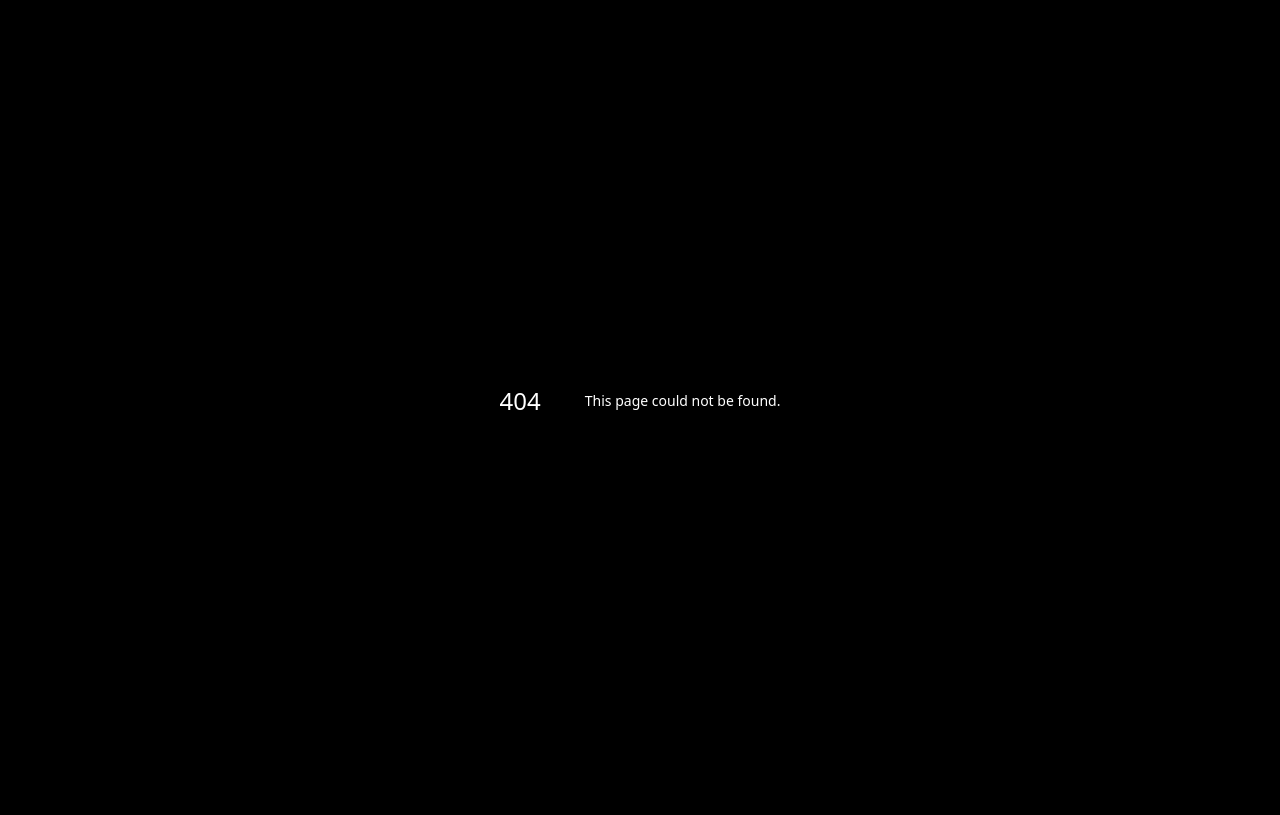
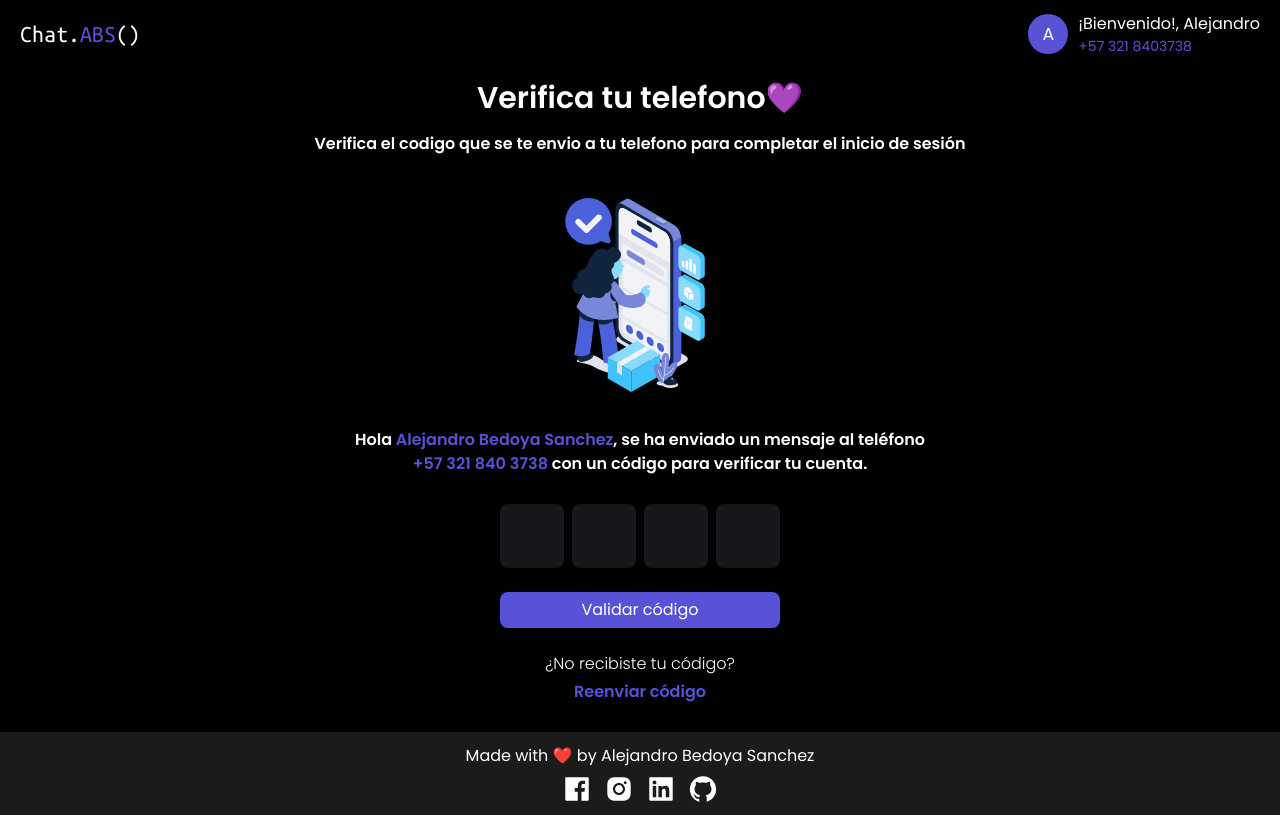
Before and after one commit to Dante05S/chat, a Next.js app: page /code-verification in a window 1280 px wide. Before the commit this address had no page. Built offline with nearby package versions, Linux system fonts and the light colour scheme.

Commit message:
:lipstick: add code verification view

```diff
--- /dev/null
+++ b/hooks/useTimer.ts
@@ -0,0 +1,81 @@
+import { useRef, useState } from 'react';
+
+interface TimerState {
+  timer: string;
+  startTimer: () => void;
+}
+
+interface TimeRemainder {
+  total: number;
+  sec: number;
+}
+
+const useTimer = (startSecs: number): TimerState => {
+  const refInterval = useRef<NodeJS.Timer | null>(null);
+  const [timer, setTimer] = useState<string>('00');
+
+  // Obtiene por donde va el contador en tiempo real
+  const getCreatAt = (): string => {
+    const createdAt = new Date();
+    // Establece el limite del contador que es donde debe empezar
+    createdAt.setSeconds(createdAt.getSeconds() + startSecs);
+    return String(createdAt);
+  };
+
+  // Obtiene cuanto tiempo ha pasado desde que incio el contador
+  // recibe como parametro la fecha cuando se creo el timer
+  const getTimeRemainder = (createdAt: string): TimeRemainder => {
+    // Obtiene la diferencia de tiempo desde que se creo el timer y la hora actual
+    const total: number =
+      Date.parse(createdAt) - Date.parse(String(new Date()));
+    const sec = Math.floor((total / 1000) % 60); // Obtenemos los segundos
+    return { total, sec };
+  };
+
+  // Me retorna el formato del contador (00:00)
+  const getFormatTimer = (time: TimeRemainder): string => {
+    const { sec } = time;
+    return `${sec > 9 ? sec : `0${sec}`}`;
+  };
+
+  // Me permite inicializar el contador, por donde va en tiempo real
+  const initTimer = (): void => {
+    const createdAt = getCreatAt();
+    const { total, sec } = getTimeRemainder(createdAt);
+    if (total >= 0) {
+      setTimer(getFormatTimer({ total, sec }));
+    }
+  };
+
+  // Me permite comenzar la cuenta regresiva
+  const startTimer = (): void => {
+    const createdAt = getCreatAt();
+
+    // En caso de que llegue un nuevo contador borra el existente, para poder que no haya errores
+    if (refInterval.current !== null) clearInterval(refInterval.current);
+    const id = setInterval(() => {
+      const { total, sec } = getTimeRemainder(createdAt);
+      // Solo en caso de que aún el contador no sea 00, se actualiza el timer cada segundo
+      if (total >= 0) {
+        setTimer(getFormatTimer({ total, sec }));
+      } else {
+        // Por el contrario se borra el intervalo para que deje de comprabar cada segundo
+        clearInterval(Number(refInterval.current));
+      }
+    }, 1000);
+    // Si aun no existe ningun contandor, se referencia para poder borrarlo en caso
+    // de que llegue uno nuevo o se reinicie
+    if (refInterval.current !== undefined) refInterval.current = id;
+  };
+
+  const resetTimer = (): void => {
+    clearInterval(Number(refInterval.current));
+    refInterval.current = null;
+    initTimer();
+    startTimer();
+  };
+
+  return { timer, startTimer: resetTimer };
+};
+
+export default useTimer;
--- /dev/null
+++ b/pages/code-verification.tsx
@@ -0,0 +1,11 @@
+import PageProvider from 'context/PageContext/PageProvider';
+import React from 'react';
+import CodeVerificationView from 'views/CodeVerificationView';
+
+export default function CodeVerification(): React.JSX.Element {
+  return (
+    <PageProvider description="Verificación">
+      <CodeVerificationView />
+    </PageProvider>
+  );
+}
--- a/styles/globals.css
+++ b/styles/globals.css
@@ -91,10 +91,13 @@ body {
   .inputCode {
     @apply placeholder:text-slate-400
     block
-    w-16
+    w-14
+    h-14
+    xxs:w-16
+    xxs:h-16
     text-center
     p-4
-    text-xl
+    text-2xl
     font-semibold
     focus:outline-none focus:border-primary focus:ring-primary focus:ring-1
      [-moz-appearance:textfield];
--- /dev/null
+++ b/views/CodeVerificationView/CodeInputs.tsx
@@ -0,0 +1,100 @@
+import { type RefInputElement } from 'components/Inputs/Input';
+import TextField from 'components/Inputs/TextField';
+import React, { type RefObject, useRef } from 'react';
+
+export interface ICodeInputs {
+  sms_token1: string;
+  sms_token2: string;
+  sms_token3: string;
+  sms_token4: string;
+}
+
+interface Props {
+  codeInputs: ICodeInputs;
+  onChange: (newCodeInputs: ICodeInputs) => void;
+}
+
+export default function CodeInputs({
+  codeInputs,
+  onChange
+}: Props): React.JSX.Element {
+  const codeInput2 = useRef<RefInputElement>(null);
+  const codeInput3 = useRef<RefInputElement>(null);
+  const codeInput4 = useRef<RefInputElement>(null);
+
+  const skipNextInput = (
+    e: React.ChangeEvent<HTMLInputElement>,
+    ref: RefObject<RefInputElement> | null
+  ): void => {
+    if (Number(e.target.value) > 9) return;
+
+    const value =
+      e.target.value.trim().length === 0 ? '' : Number(e?.target?.value);
+
+    onChange({
+      ...codeInputs,
+      [e.target.name]: value
+    });
+
+    if (
+      e.target.value.trim().length > 0 &&
+      ref !== null &&
+      ref.current !== null &&
+      ref.current.ref !== null
+    ) {
+      ref.current.ref.focus();
+    }
+  };
+
+  return (
+    <div className="mt-3 gap-2 grid grid-cols-4">
+      <TextField
+        id="digit1"
+        type="number"
+        name="sms_token1"
+        value={codeInputs?.sms_token1 ?? ''}
+        onChange={(e) => {
+          skipNextInput(e, codeInput2);
+        }}
+        fontSize="text-2xl"
+        styleInput="inputCode"
+      />
+      <TextField
+        ref={codeInput2}
+        id="digit2"
+        type="number"
+        name="sms_token2"
+        value={codeInputs?.sms_token2 ?? ''}
+        onChange={(e) => {
+          skipNextInput(e, codeInput3);
+        }}
+        fontSize="text-2xl"
+        styleInput="inputCode"
+      />
+      <TextField
+        ref={codeInput3}
+        id="digit3"
+        type="number"
+        name="sms_token3"
+        value={codeInputs?.sms_token3 ?? ''}
+        onChange={(e) => {
+          skipNextInput(e, codeInput4);
+        }}
+        fontSize="text-2xl"
+        styleInput="inputCode"
+      />
+      <TextField
+        ref={codeInput4}
+        id="digit4"
+        type="number"
+        name="sms_token4"
+        value={codeInputs?.sms_token4 ?? ''}
+        styleInput="inputCode"
+        fontSize="text-2xl"
+        onChange={(e) => {
+          skipNextInput(e, null);
+        }}
+      />
+    </div>
+  );
+}
--- /dev/null
+++ b/views/CodeVerificationView/TimerCode.tsx
@@ -0,0 +1,23 @@
+import React from 'react';
+
+// Hooks
+import useTimer from 'hooks/useTimer';
+
+export default function TimerCode(): JSX.Element {
+  const { timer } = useTimer(45);
+
+  return (
+    <div className="flex flex-col gap-1 items-center">
+      <span className="text-base font-light">¿No recibiste tu código?</span>
+      {timer !== '00' ? (
+        <p className="text-primary font-semibold">
+          Enviar otro código en {timer}seg
+        </p>
+      ) : (
+        <div className="cursor-pointer animate-scale">
+          <p className="text-primary font-semibold">Reenviar código</p>
+        </div>
+      )}
+    </div>
+  );
+}
--- /dev/null
+++ b/views/CodeVerificationView/index.tsx
@@ -0,0 +1,69 @@
+import PageLayout from 'layouts/PageLayout';
+import Image from 'next/image';
+import React, { useState } from 'react';
+import CodeInputs, { type ICodeInputs } from './CodeInputs';
+import Button from 'components/Buttons/Button';
+import TimerCode from './TimerCode';
+
+export default function CodeVerificationView(): React.JSX.Element {
+  const [codeInputs, setCodeInputs] = useState<ICodeInputs>({
+    sms_token1: '',
+    sms_token2: '',
+    sms_token3: '',
+    sms_token4: ''
+  });
+
+  const handleCodeInputs = (newCodeInputs: ICodeInputs): void => {
+    setCodeInputs(newCodeInputs);
+  };
+
+  const handleSubmit = (e: React.FormEvent<HTMLFormElement>): void => {
+    e.preventDefault();
+    console.log(codeInputs);
+  };
+
+  return (
+    <PageLayout overflow={false}>
+      <div className="flex items-center justify-center h-full w-full">
+        <div className="flex flex-col items-center gap-4 w-full max-w-2xl">
+          <div className="flex flex-col items-center gap-4 mb-3">
+            <h1 className="text-3xl font-semibold text-center">
+              Verifica tu telefono💜
+            </h1>
+            <p className="text-base font-semibold text-center">
+              Verifica el codigo que se te envio a tu telefono para completar el
+              inicio de sesión
+            </p>
+          </div>
+          <Image
+            src="/static/mobile-app.svg"
+            alt="mobile verification code"
+            width={300}
+            height={300}
+          />
+          <div className="flex flex-col items-center gap-4 mt-3">
+            <p className="text-base font-semibold text-center">
+              Hola{' '}
+              <span className="text-primary">Alejandro Bedoya Sanchez</span>, se
+              ha enviado un mensaje al teléfono{' '}
+              <span className="text-primary whitespace-nowrap">
+                +57 321 840 3738
+              </span>{' '}
+              con un código para verificar tu cuenta.
+            </p>
+            <form autoComplete="off" noValidate onSubmit={handleSubmit}>
+              <div className="flex flex-col w-full items-center gap-6">
+                <CodeInputs
+                  codeInputs={codeInputs}
+                  onChange={handleCodeInputs}
+                />
+                <Button type="submit">Validar código</Button>
+                <TimerCode />
+              </div>
+            </form>
+          </div>
+        </div>
+      </div>
+    </PageLayout>
+  );
+}
```
Also changed, not shown: public/static/mobile-app.svg (added).
